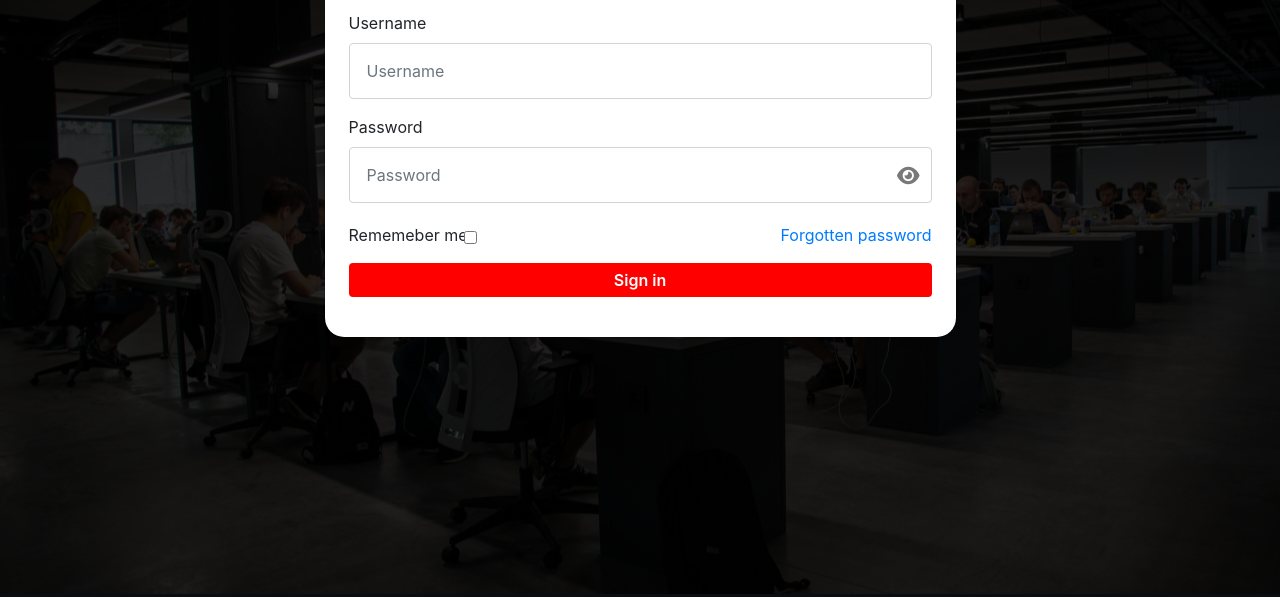
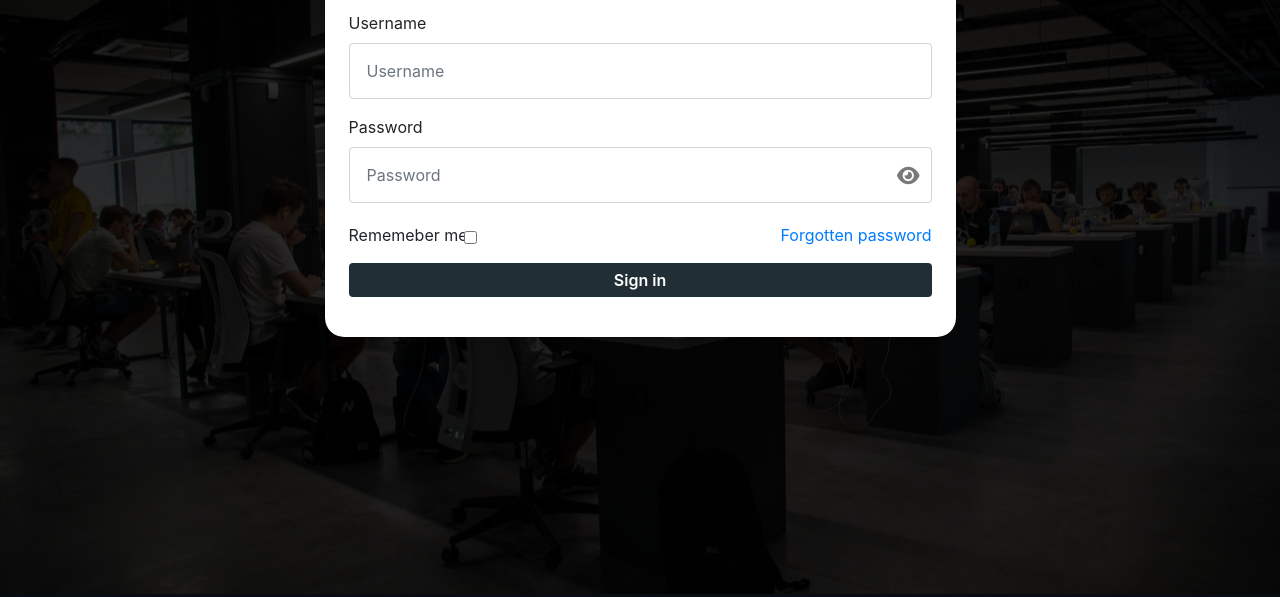
Before and after one commit to Md-Asikuzzaman/web-template, a plain HTML site: page index.html in a window 1280 px wide. Both pictures are taken after a click on the link "Login". Shown: the part 126-723 px from the top of the page. Drawn offline with Linux system fonts and the light colour scheme.

Commit message:
added button color from modal

```diff
--- a/assets/tfm/tfm-style.css
+++ b/assets/tfm/tfm-style.css
@@ -238,7 +238,7 @@ p .last-texts {
   display: flex;
   flex-direction: row;
   justify-content: center;
-  background: red;
+  background: #222e35;
   border-radius: 4px;
   width: 100%;
   color: #ffff;
```
